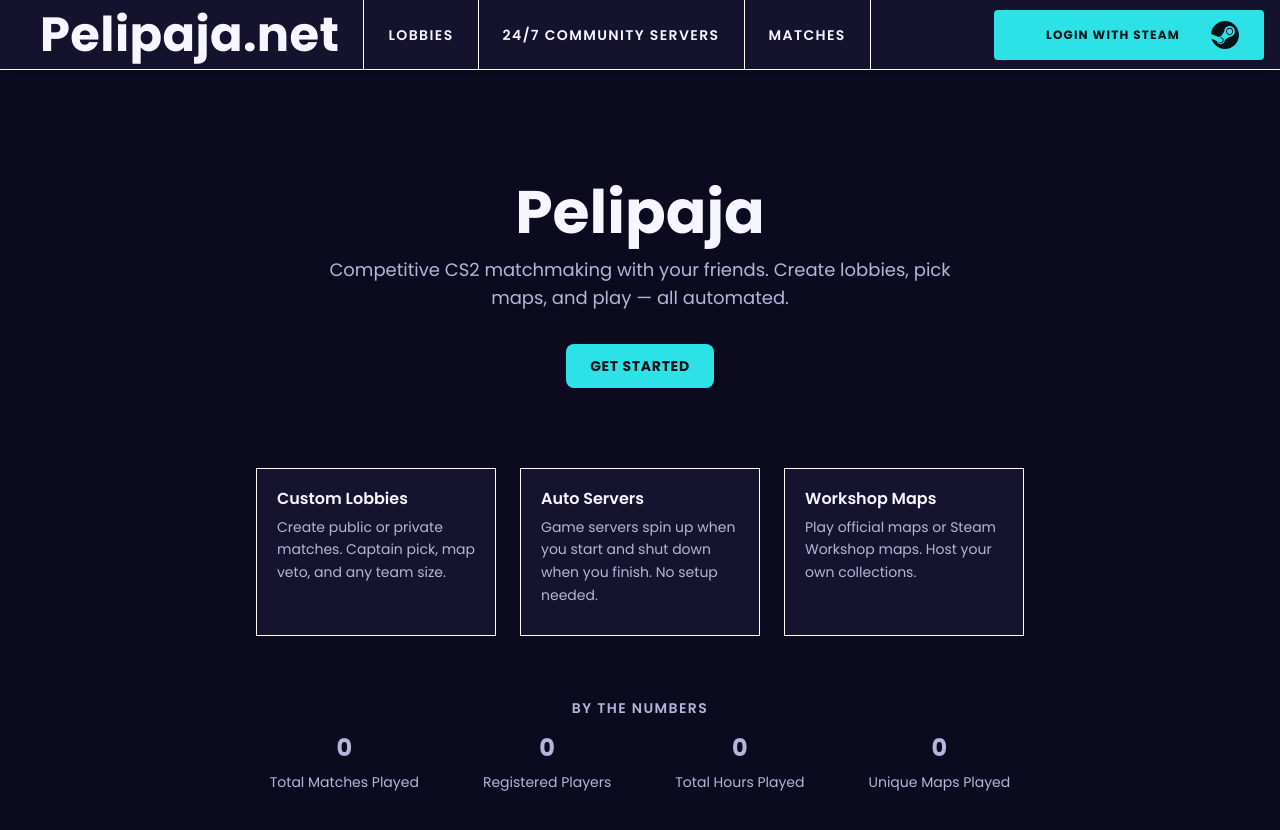
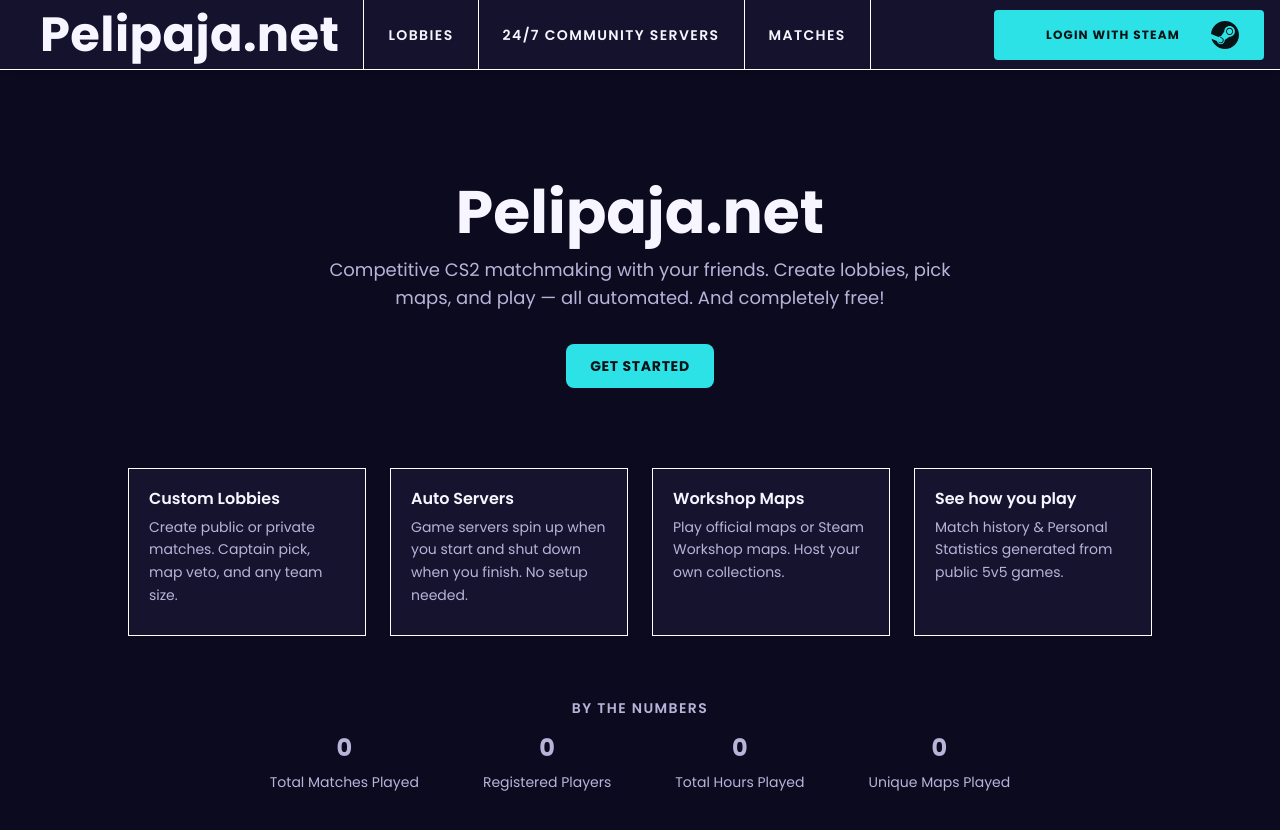
Before and after one commit to Tomppahh/Pelipaja.net, a Next.js app: page / in a window 1280 px wide. Shown: the top 830 px of the page. Built offline with nearby package versions, Linux system fonts and the light colour scheme; no server answers; the database is empty.

Commit message:
added a new see how you play box on landing page and added .net to pelipaja header title

```diff
--- a/src/app/page.tsx
+++ b/src/app/page.tsx
@@ -32,11 +32,12 @@ export default async function Home() {
 		<main className='flex min-h-screen flex-col items-center justify-center px-4'>
 			<section className='text-center max-w-2xl'>
 				<h1 className='font-display text-5xl sm:text-6xl font-bold text-[var(--foreground)]'>
-					Pelipaja
+					Pelipaja.net
 				</h1>
 				<p className='mt-4 text-lg text-[var(--muted)]'>
 					Competitive CS2 matchmaking with your friends.
 					Create lobbies, pick maps, and play — all automated.
+					And completely free!
 				</p>
 
 				<div className='mt-8 flex justify-center'>
@@ -50,7 +51,7 @@ export default async function Home() {
 				</div>
 			</section>
 
-			<section className='mt-20 w-full max-w-3xl grid gap-6 sm:grid-cols-3'>
+			<section className='mt-20 w-full max-w-5xl grid gap-6 sm:grid-cols-4'>
 				<div className='xl border border-[var(--border)] bg-[var(--surface)] p-5'>
 					<h2 className='text-base font-semibold text-[var(--foreground)]'>Custom Lobbies</h2>
 					<p className='mt-1 text-sm leading-relaxed text-[var(--muted)]'>
@@ -67,6 +68,11 @@ export default async function Home() {
 					<h2 className='text-base font-semibold text-[var(--foreground)]'>Workshop Maps</h2>
 					<p className='mt-1 text-sm leading-relaxed text-[var(--muted)]'>
 						Play official maps or Steam Workshop maps. Host your own collections.
+					</p>
+				</div><div className='xl border border-[var(--border)] bg-[var(--surface)] p-5'>
+					<h2 className='text-base font-semibold text-[var(--foreground)]'>See how you play</h2>
+					<p className='mt-1 text-sm leading-relaxed text-[var(--muted)]'>
+						Match history & Personal Statistics generated from public 5v5 games.
 					</p>
 				</div>
 			</section>
```
